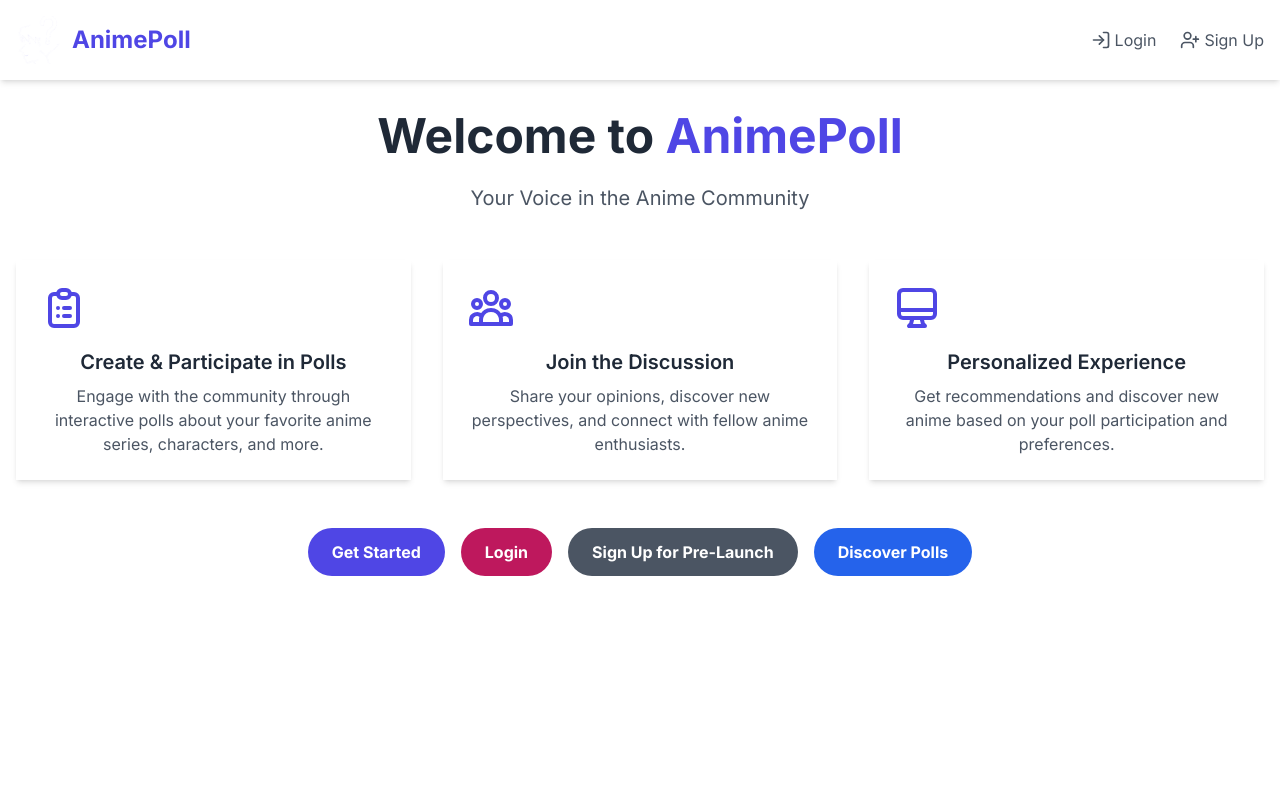
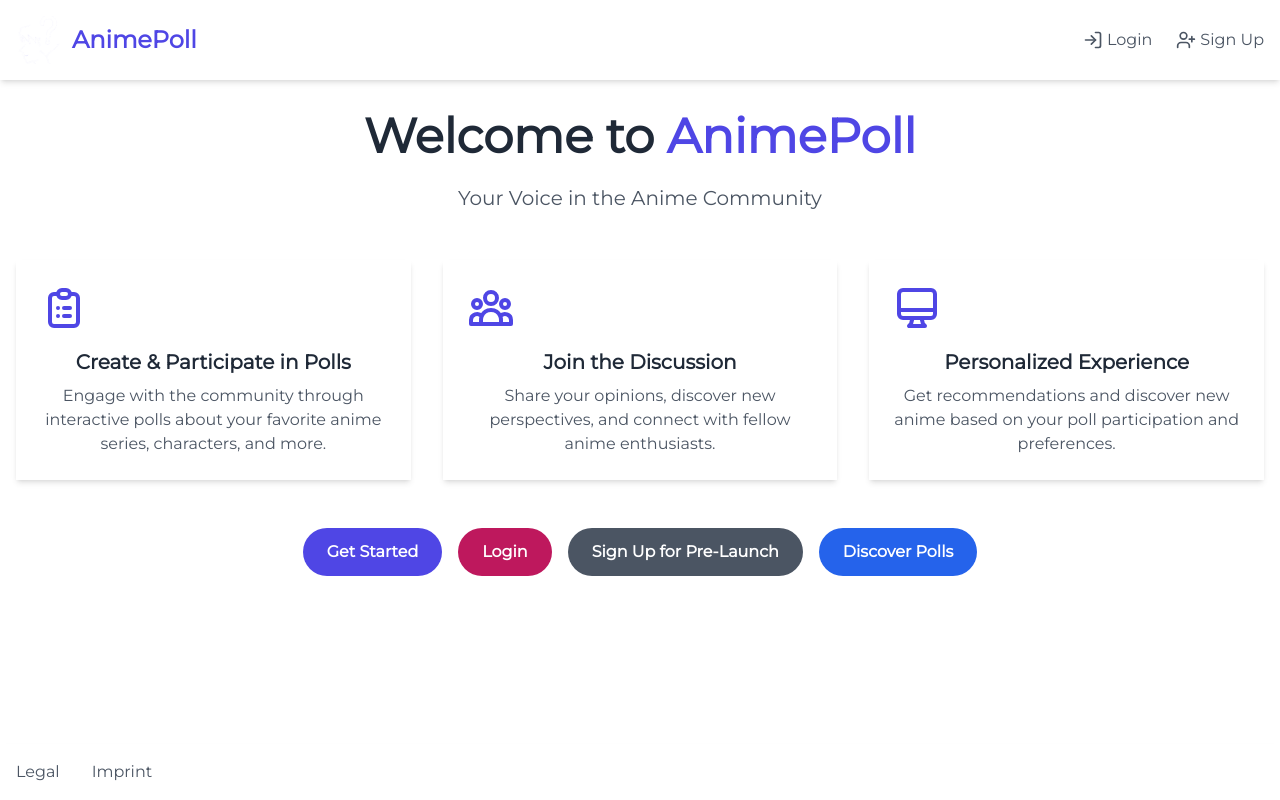
Before and after one commit to malutkah/animepoll-frontend, a Next.js app: page / in a window 1280 px wide. Built offline with nearby package versions, Linux system fonts and the light colour scheme.

Commit message:
added footer

```diff
--- /dev/null
+++ b/app/components/Footer.tsx
@@ -0,0 +1,20 @@
+import Link from "next/link";
+
+
+const Navbar = () => {
+    return (
+        <div className="p-4 flex justify-start gap-8 items-center bg-white dark:bg-gray-800 shadow-md">
+            <Link
+                href="/legal"
+                className="flex items-center space-x-1 text-gray-600 dark:text-gray-300 dark:hover:text-sky-500"
+            > Legal </Link>
+
+            <Link
+                href="/imprint"
+                className="flex items-center space-x-1 text-gray-600 dark:text-gray-300 dark:hover:text-sky-500"
+            > Imprint </Link>
+        </div>
+    )
+}
+
+export default Navbar;
--- a/app/layout.tsx
+++ b/app/layout.tsx
@@ -1,11 +1,13 @@
 import "./globals.css"
-import { Inter } from "next/font/google"
+import { Inter, Montserrat } from "next/font/google"
 import { ThemeProvider } from "next-themes"
 import Navbar from "@/app/components/Navbar"
 import { ToastProvider } from "@/app/components/ToastProvider"
 import MaintenanceGate from "@/app/components/MaintenanceGate"
+import Footer from "@/app/components/Footer";
 
 const inter = Inter({ subsets: ["latin"] })
+const mon = Montserrat({ weight: "400", subsets: ["latin"] })
 
 export const metadata = {
     title: "AnimePoll",
@@ -15,13 +17,16 @@ export const metadata = {
 export default function RootLayout({ children }) {
     return (
         <html lang="en">
-        <body className={inter.className}>
+        <body className={mon.className}>
         <ThemeProvider attribute="class">
             <ToastProvider>
                 <MaintenanceGate>
-                    <div className="min-h-screen bg-white dark:bg-gray-900 transition-colors duration-300">
+                    <div className="min-h-screen flex flex-col bg-white dark:bg-gray-900 transition-colors duration-300">
                         <Navbar />
-                        <main className="container mx-auto px-4 py-8">{children}</main>
+                        <main className="container mx-auto px-4 py-8 flex-1">
+                            {children}
+                        </main>
+                        <Footer />
                     </div>
                 </MaintenanceGate>
             </ToastProvider>
```
